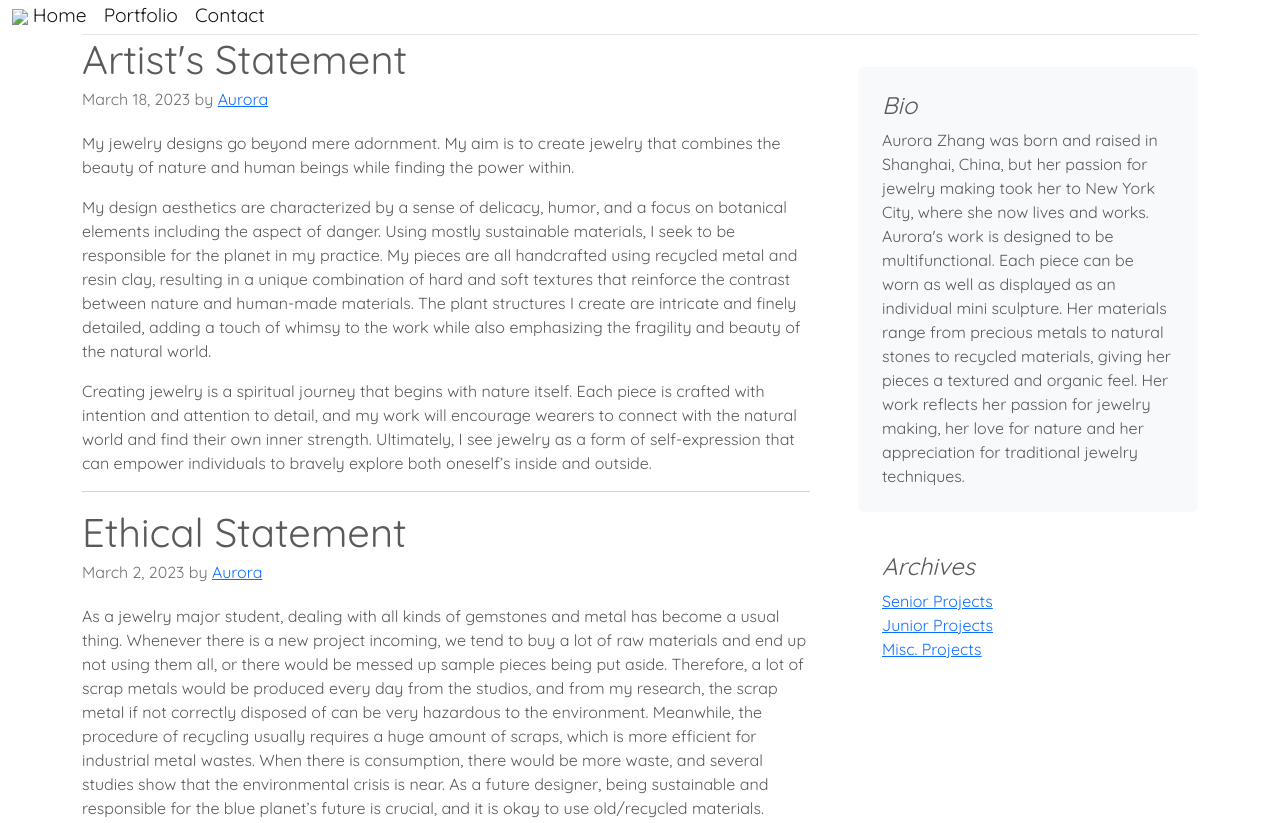
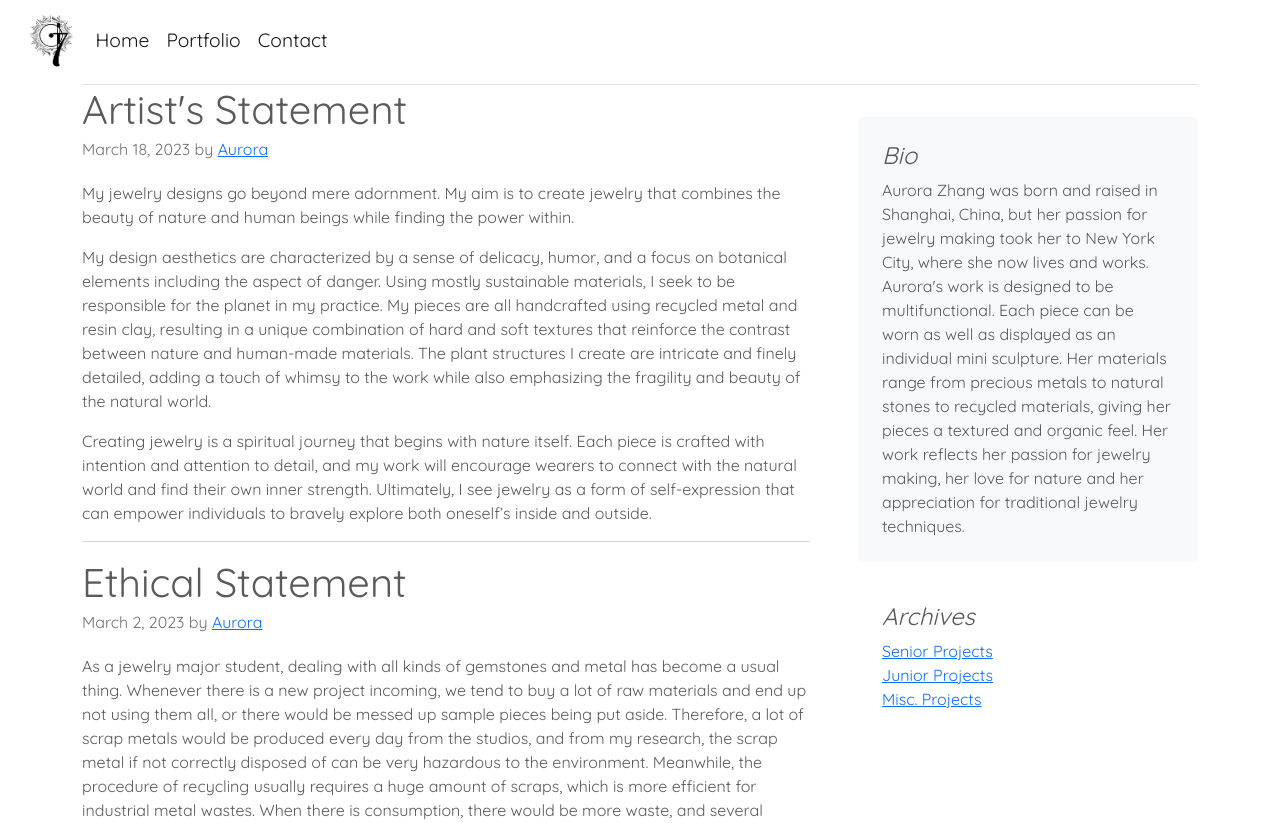
Before and after one commit to SubcorticalSystems/a7jewelry, a plain HTML site: page about.html in a window 1280 px wide. Shown: the top 823 px of the page. Drawn offline with nearby package versions, Linux system fonts and the light colour scheme; the site is published under a folder, as on GitHub Pages, so addresses that start at the root find nothing.

Commit message:
removed / from logo.png path

```diff
--- a/about.html
+++ b/about.html
@@ -24,7 +24,7 @@
     <header>
       <nav class="navbar navbar-expand-md navbar-dark  ">
         <div class="container-fluid">
-          <a class="navbar-brand" href="index.html"><img src="/public/images/az_logo.png" height="80px"></a>
+          <a class="navbar-brand" href="index.html"><img src="public/images/az_logo.png" height="80px"></a>
          <!-- <button class="navbar-toggler" type="button" data-bs-toggle="collapse" data-bs-target="#navbarCollapse" aria-controls="navbarCollapse" aria-expanded="false" aria-label="Toggle navigation">
             <span class="navbar-toggler-icon"></span>
           </button>
```
Also changed, not shown: contact.html (+1 -1 lines), portfolio.html (+1 -1 lines).
